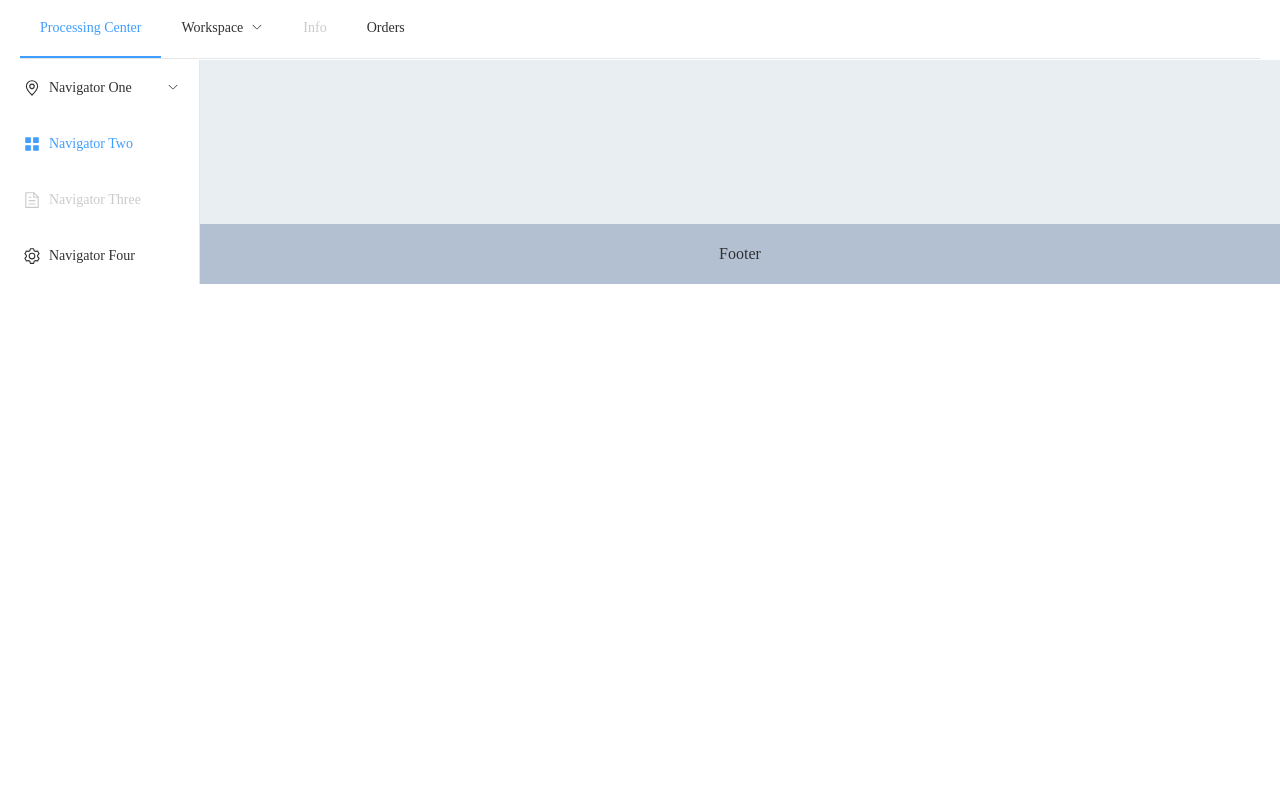
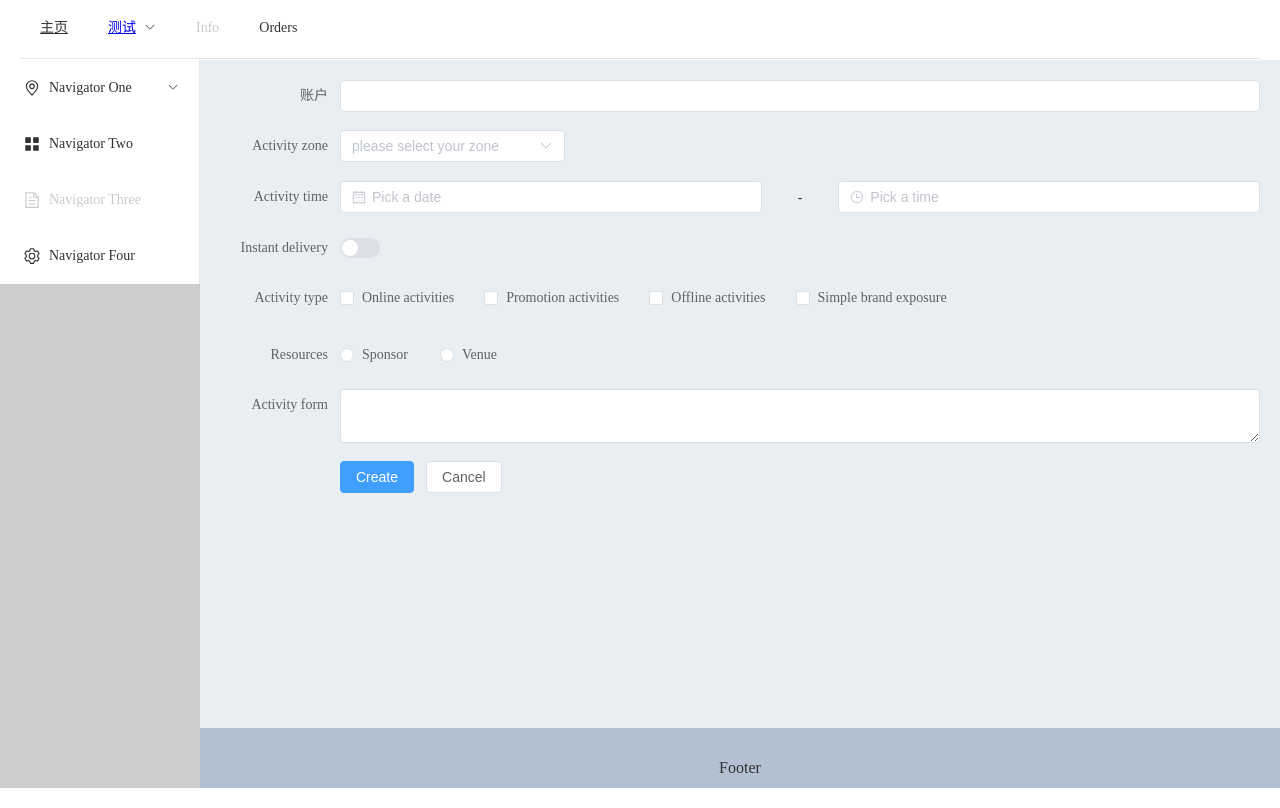
Before and after one commit to YunJiuGe/frontend, a Vue app: page /MyInfo in a window 1280 px wide. Built offline with nearby package versions, Linux system fonts and the light colour scheme.

Commit message:
表单显示

```diff
--- a/src/App.vue
+++ b/src/App.vue
@@ -3,23 +3,17 @@
       <el-container>
         <el-header>
           <el-menu
-            :default-active="activeIndex"
+            :default-active="0"
             class="el-menu-demo"
             mode="horizontal"
             @select="handleSelect"
           >
-            <el-menu-item index="1">Processing Center</el-menu-item>
+            <el-menu-item index="1"><router-link to="/">主页</router-link></el-menu-item>
             <el-sub-menu index="2">
-              <template #title>Workspace</template>
+              <template #title><router-link to="/MyInfo">测试</router-link></template>
               <el-menu-item index="2-1">item one</el-menu-item>
               <el-menu-item index="2-2">item two</el-menu-item>
               <el-menu-item index="2-3">item three</el-menu-item>
-              <el-sub-menu index="2-4">
-                <template #title>item four</template>
-                <el-menu-item index="2-4-1">item one</el-menu-item>
-                <el-menu-item index="2-4-2">item two</el-menu-item>
-                <el-menu-item index="2-4-3">item three</el-menu-item>
-              </el-sub-menu>
             </el-sub-menu>
             <el-menu-item index="3" disabled>Info</el-menu-item>
             <el-menu-item index="4">Orders</el-menu-item>
@@ -30,7 +24,7 @@
             <el-row class="tac">
               <el-col :span="24">
                 <el-menu
-                  default-active="2"
+                  default-active="0"
                   class="el-menu-vertical-demo"
                   @open="handleOpen"
                   @close="handleClose"
@@ -99,16 +93,11 @@
   line-height: 10vh;
 }
 
-.el-footer {
-  line-height: 60px;
-}
-
 .el-aside {
-  background-color: #ffffff;
+  background-color: #cecece;
   color: var(--el-text-color-primary);
   text-align: center;
-  line-height: 91vh;
-  overflow-x:hidden
+  height: 91vh;
 }
 
 .el-main {
@@ -126,9 +115,7 @@ body > .el-container {
 
 <script lang="ts" setup>
   /* Header导航标签 */
-  import { ref } from 'vue'
 
-  const activeIndex = ref('1')
   const handleSelect = (key: string, keyPath: string[]) => {
     console.log(key, keyPath)
   }
--- a/src/router/index.ts
+++ b/src/router/index.ts
@@ -4,8 +4,12 @@ const routes: Array<RouteRecordRaw> = [
   {
     path: "/",
     name: "Index",
-    component: () =>
-      import("../views/Index.vue"),
+    component: () => import("@/views/Index.vue"),
+  },
+  {
+    path: "/MyInfo",
+    name: "MyInfo",
+    component: () => import("@/views/User/MyInfo.vue"),
   },
 ]
 
--- /dev/null
+++ b/src/views/User/MyInfo.vue
@@ -0,0 +1,85 @@
+<template>
+  <el-form ref="formRef" :model="form" label-width="120px">
+    <el-form-item label="账户">
+      <el-input v-model="form.name"></el-input>
+    </el-form-item>
+    <el-form-item label="Activity zone">
+      <div class="left">
+      <el-select v-model="form.region" placeholder="please select your zone">
+        <el-option label="Zone one" value="shanghai"></el-option>
+        <el-option label="Zone two" value="beijing"></el-option>
+      </el-select>
+      </div>
+    </el-form-item>
+    <el-form-item label="Activity time">
+      <el-col :span="11">
+        <el-date-picker
+          v-model="form.date1"
+          type="date"
+          placeholder="Pick a date"
+          style="width: 100%"
+        ></el-date-picker>
+      </el-col>
+      <el-col :span="2" class="text-center">
+        <span class="text-gray-500">-</span>
+      </el-col>
+      <el-col :span="11">
+        <el-time-picker
+          v-model="form.date2"
+          placeholder="Pick a time"
+          style="width: 100%"
+        ></el-time-picker>
+      </el-col>
+    </el-form-item>
+    <el-form-item label="Instant delivery">
+      <el-switch v-model="form.delivery"></el-switch>
+    </el-form-item>
+    <el-form-item label="Activity type">
+      <el-checkbox-group v-model="form.type">
+        <el-checkbox label="Online activities" name="type"></el-checkbox>
+        <el-checkbox label="Promotion activities" name="type"></el-checkbox>
+        <el-checkbox label="Offline activities" name="type"></el-checkbox>
+        <el-checkbox label="Simple brand exposure" name="type"></el-checkbox>
+      </el-checkbox-group>
+    </el-form-item>
+    <el-form-item label="Resources">
+      <el-radio-group v-model="form.resource">
+        <el-radio label="Sponsor"></el-radio>
+        <el-radio label="Venue"></el-radio>
+      </el-radio-group>
+    </el-form-item>
+    <el-form-item label="Activity form">
+      <el-input v-model="form.desc" type="textarea"></el-input>
+    </el-form-item>
+    <el-form-item>
+      <el-button type="primary" @click="onSubmit">Create</el-button>
+      <el-button>Cancel</el-button>
+    </el-form-item>
+  </el-form>
+</template>
+
+<script lang="ts" setup>
+import { reactive } from 'vue'
+
+// do not use same name with ref
+const form = reactive({
+  name: '',
+  region: '',
+  date1: '',
+  date2: '',
+  delivery: false,
+  type: [],
+  resource: '',
+  desc: '',
+})
+
+const onSubmit = () => {
+  console.log('submit!')
+}
+</script>
+
+<style lang='scss'>
+  .left {
+    text-align: left;
+  }
+</style>
```
